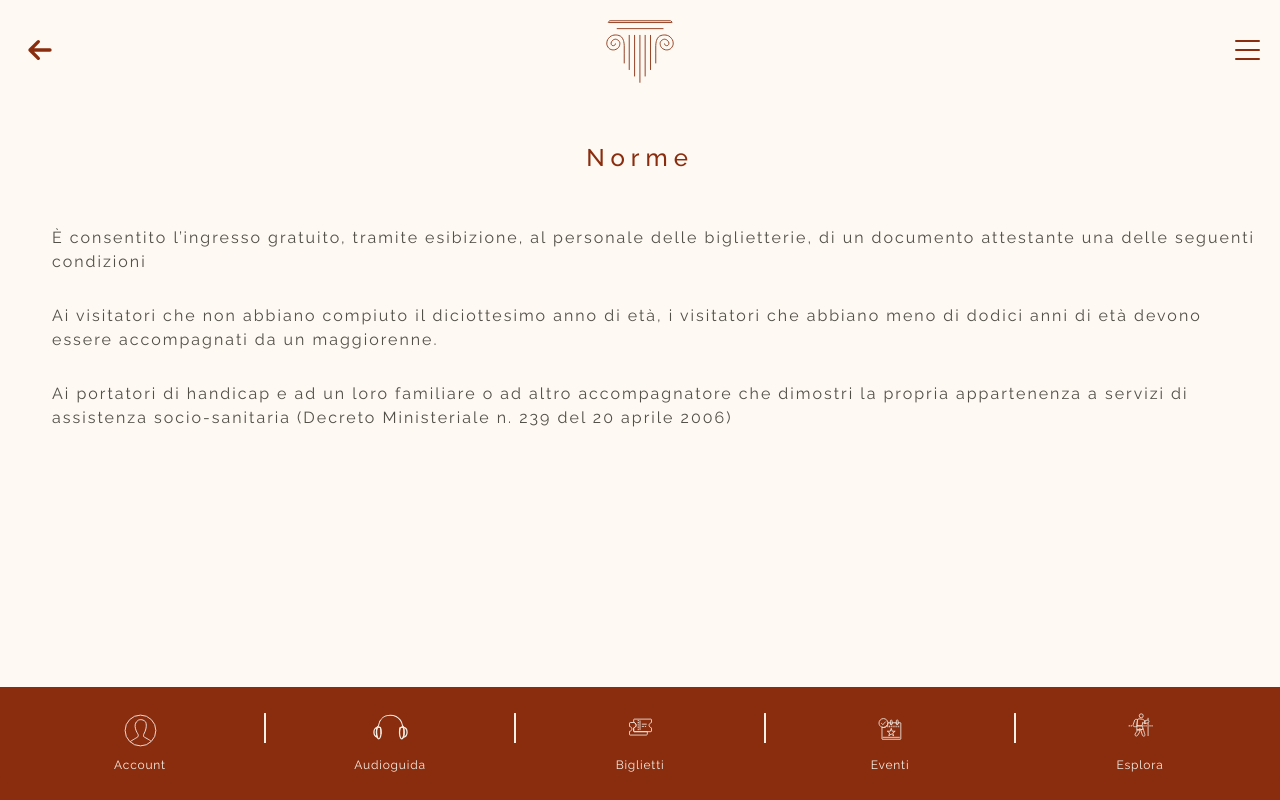
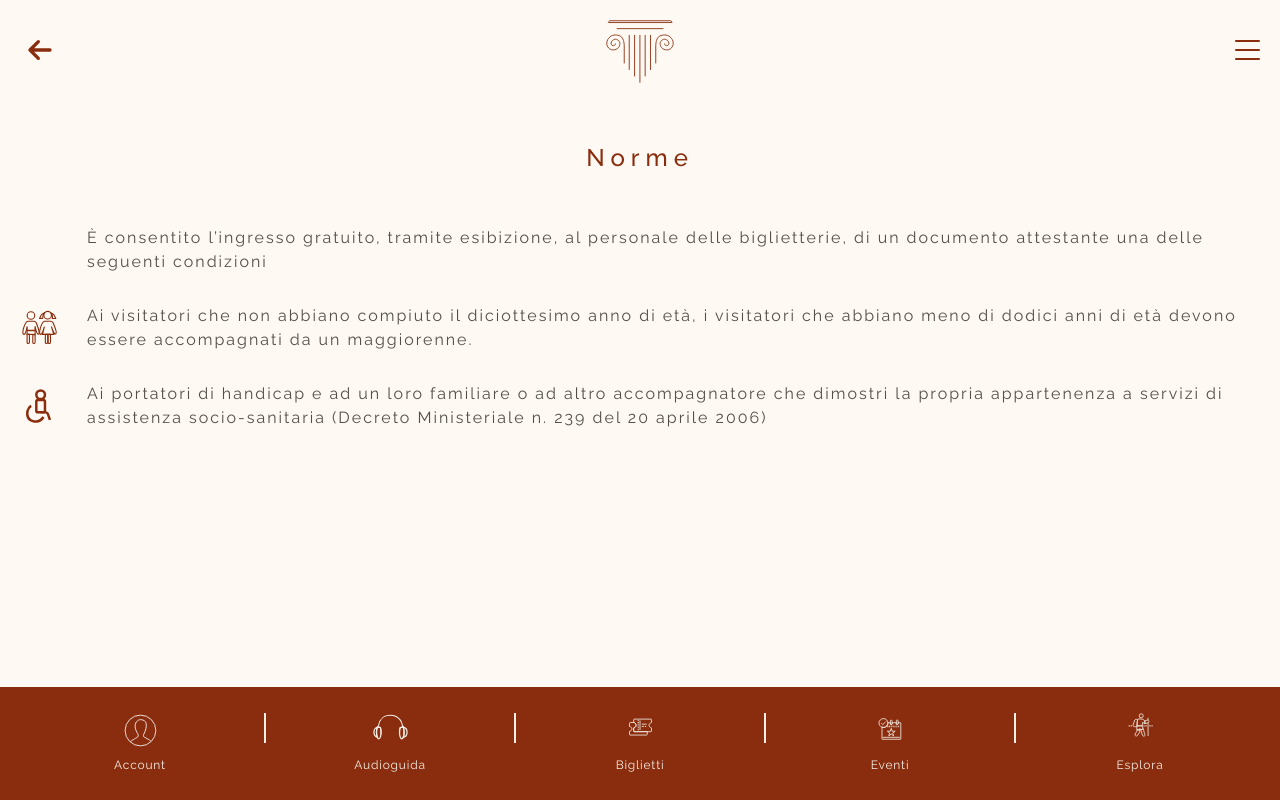
Before and after one commit to Lorenzolivacode/heraclea-final-project-cb10-team-c, a Next.js app: page /norme in a window 1280 px wide. Built offline with nearby package versions, Linux system fonts and the light colour scheme.

Commit message:
Pagina Norme

```diff
--- a/app/(routes)/norme/norme.module.scss
+++ b/app/(routes)/norme/norme.module.scss
@@ -16,3 +16,7 @@ background-color: var(--c-white);
     display: flex;
     gap: 30px;
 }
+
+.container:first-of-type{
+    margin-left: 65px;
+}
--- a/app/(routes)/norme/page.tsx
+++ b/app/(routes)/norme/page.tsx
@@ -4,7 +4,6 @@ function Norme() {
     <main className={style.main}>
       <h1 className={style.title}>Norme</h1>
       <div className={style.container}>
-        <img src="" alt="" />
         <p>
           È consentito l’ingresso gratuito, tramite esibizione, al personale
           delle biglietterie, di un documento attestante una delle seguenti
@@ -12,7 +11,7 @@ function Norme() {
         </p>
       </div>
       <div className={style.container}>
-        <img src="" alt="" />
+        <img src="/icons/norme-icons/people.svg" alt="people" width={35} height={35} />
         <p>
           Ai visitatori che non abbiano compiuto il diciottesimo anno di età, i
           visitatori che abbiano meno di dodici anni di età devono essere
@@ -20,7 +19,7 @@ function Norme() {
         </p>
       </div>
       <div className={style.container}>
-        <img src="" alt="" />
+        <img src="/icons/norme-icons/Assistive_Technology.svg" alt="Assistive_logo" width={35} height={35} />
         <p>
           Ai portatori di handicap e ad un loro familiare o ad altro
           accompagnatore che dimostri la propria appartenenza a servizi di
```
Also changed, not shown: public/icons/norme-icons/Assistive_Technology.svg (added), public/icons/norme-icons/people.svg (added).
